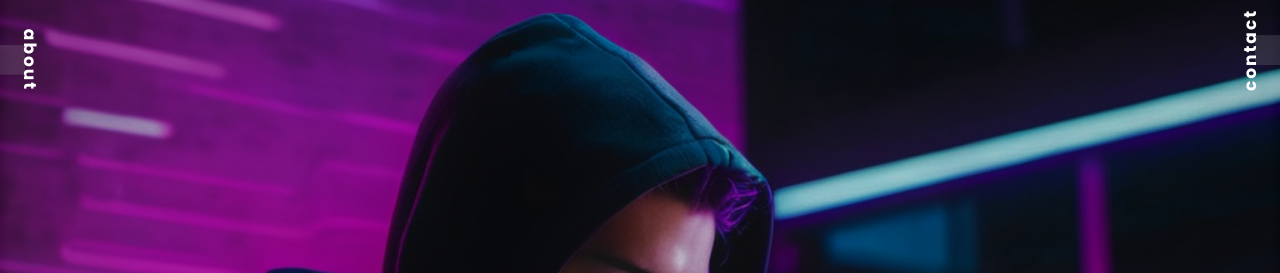
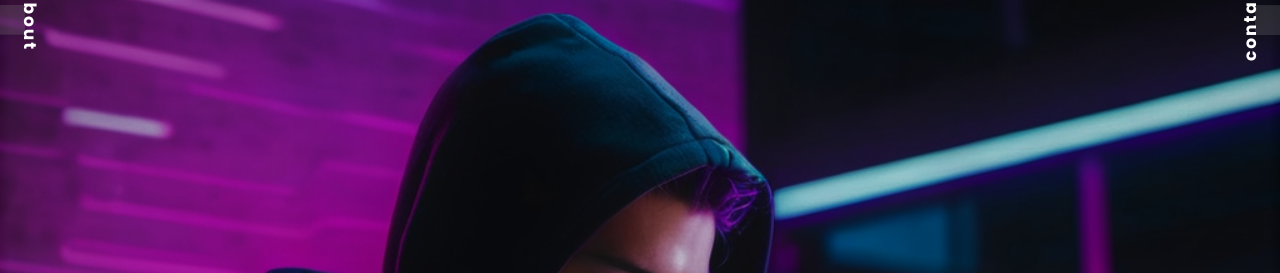
Before and after one commit to YuridhZZ/Portfolio, a plain HTML site: page index.html in a window 1280 px wide. Shown: the top 273 px of the page. Drawn offline with nearby package versions, Linux system fonts and the light colour scheme; grey boxes are pictures that could not be loaded.

Commit message:
Update style.css

```diff
--- a/style.css
+++ b/style.css
@@ -578,12 +578,12 @@ body {
 }
 
 .about-text {
-    top: 60px; /* Adjust as needed */
+    top: 20px; /* Adjust as needed */
     left: 20px; /* Adjust as needed */
 }
 
 .contact-text {
-    top: 50px; /* Adjust as needed */
+    top: 20px; /* Adjust as needed */
     right: 20px; /* Adjust as needed */
 }
 
```
